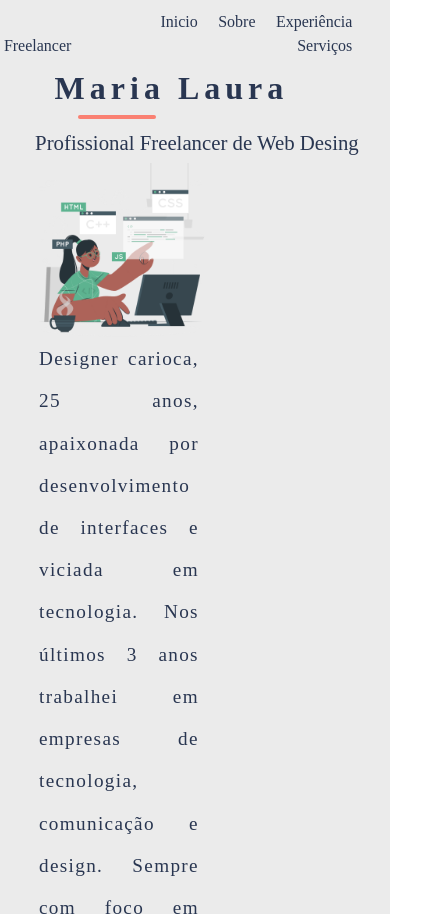
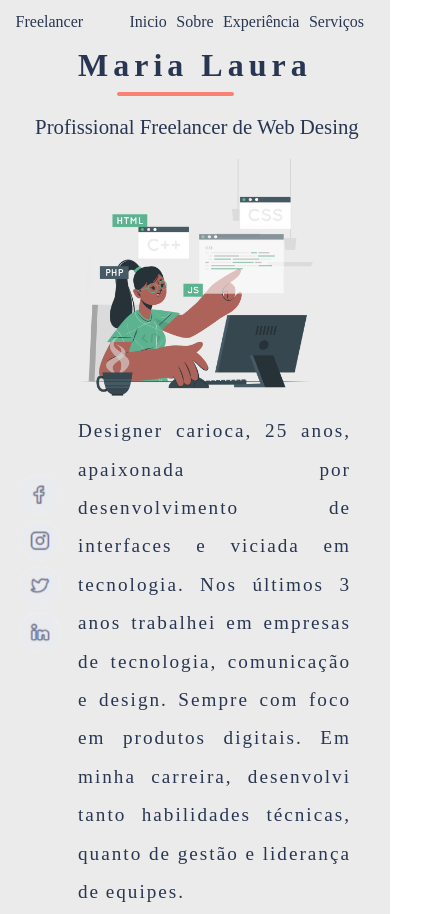
Before and after one commit to launasci/D2.4, a plain HTML site: page index.html in a window 390 px wide. Shown: the top 914 px of the page, 427 px wide, since content can reach past the window. Drawn offline with Linux system fonts and the light colour scheme.

Commit message:
atualizações em relação ao tamanho em metade da pagina

```diff
--- a/style.css
+++ b/style.css
@@ -287,7 +287,7 @@ progress {
   .direita {
     display: inline-block;
     font-size: 1rem;
-    margin-left: 1%;
+    margin-left: 4%;
     margin-top: 2%;
   }
 
@@ -302,7 +302,7 @@ progress {
 
   .cabecalho > li {
     display: inline-block;
-    margin-left: 6%;
+    margin-left: 2%;
     margin-top: 2%;
     font-size: 1rem;
   }
@@ -312,7 +312,7 @@ progress {
     font-weight: 900;
     color: #293651;
     margin-bottom: 2%;
-    margin-left: 14%;
+    margin-left: 20%;
     margin-top: 2%;
     text-align: left;
     letter-spacing: 5px;
@@ -322,16 +322,17 @@ progress {
     background-color: salmon;
     border-radius: 7px;
     padding: 2px 0;
-    width: 20%;
+    width: 30%;
     margin-top: 2%;
-    margin-left: 20%;
+    margin-left: 30%;
+    margin-bottom: 5%;
   }
 
   .profissao {
     font-size: 1.3rem;
     font-weight: 200;
     color: #293651;
-    margin-bottom: 2%;
+    margin-bottom: 5%;
     margin-left: 9%;
     margin-top: 3%;
   }
@@ -343,8 +344,8 @@ progress {
     border-radius: 30px;
     margin-left: 2%;
     position: absolute;
-    top: 16%;
-    left: 0%;
+    top: 9.5%;
+    left: 3%;
   }
 
   li > img {
@@ -355,10 +356,10 @@ progress {
   }
 
   .img_pri > img {
-    width: 50%;
-    height: 50%;
+    width: 70%;
+    height: 70%;
     display: block;
-    margin-left: 6%;
+    margin-left: 15%;
     margin-top: 0%;
   }
 
@@ -366,12 +367,12 @@ progress {
     font-size: 1.2rem;
     text-align: justify;
     display: inline-block;
-    margin-left: 10%;
+    margin-left: 20%;
     margin-top: -5%;
-    letter-spacing: 1pt;
-    word-spacing: -0.8pt;
-    line-height: 2.2;
-    width: 41%;
+    letter-spacing: 1.5pt;
+    word-spacing: -0.9pt;
+    line-height: 2;
+    width: 70%;
     margin-bottom: 3%;
   }
 
@@ -380,7 +381,7 @@ progress {
     padding: 2px 0;
     width: 30%;
     height: 4px;
-    margin-left: 13%;
+    margin-left: 35%;
     margin-top: -0.5%;
   }
 
@@ -391,10 +392,10 @@ progress {
   }
 
   .img_segunda > img {
-    width: 50%;
-    height: 50%;
+    width: 70%;
+    height: 70%;
     display: block;
-    margin-left: 6%;
+    margin-left: 15%;
     margin-top: 0%;
   }
 
@@ -404,9 +405,10 @@ progress {
     word-spacing: -0.8pt;
     line-height: 2.2;
     text-align: justify;
-    margin-left: 3%;
+    margin-left: 10%;
     margin-top: 5%;
-    width: 45%;
+    margin-right: 0%;
+    width: 70%;
   }
 
   .borda-inf {
@@ -419,7 +421,7 @@ progress {
   }
 
   .barras > h1 {
-    font-size: 1.8rem;
+    font-size: 1.4rem;
     font-weight: 400;
   }
 
@@ -430,7 +432,7 @@ progress {
   }
 
   .porcentagem {
-    margin-left: 85%;
+    margin-left: 75%;
   }
 
   .barras > h3 {
@@ -492,6 +494,7 @@ progress {
   .linha-tempo {
     display: inline-block;
     vertical-align: top;
+    margin-left: 2%;
   }
 
   .coluna {
```
